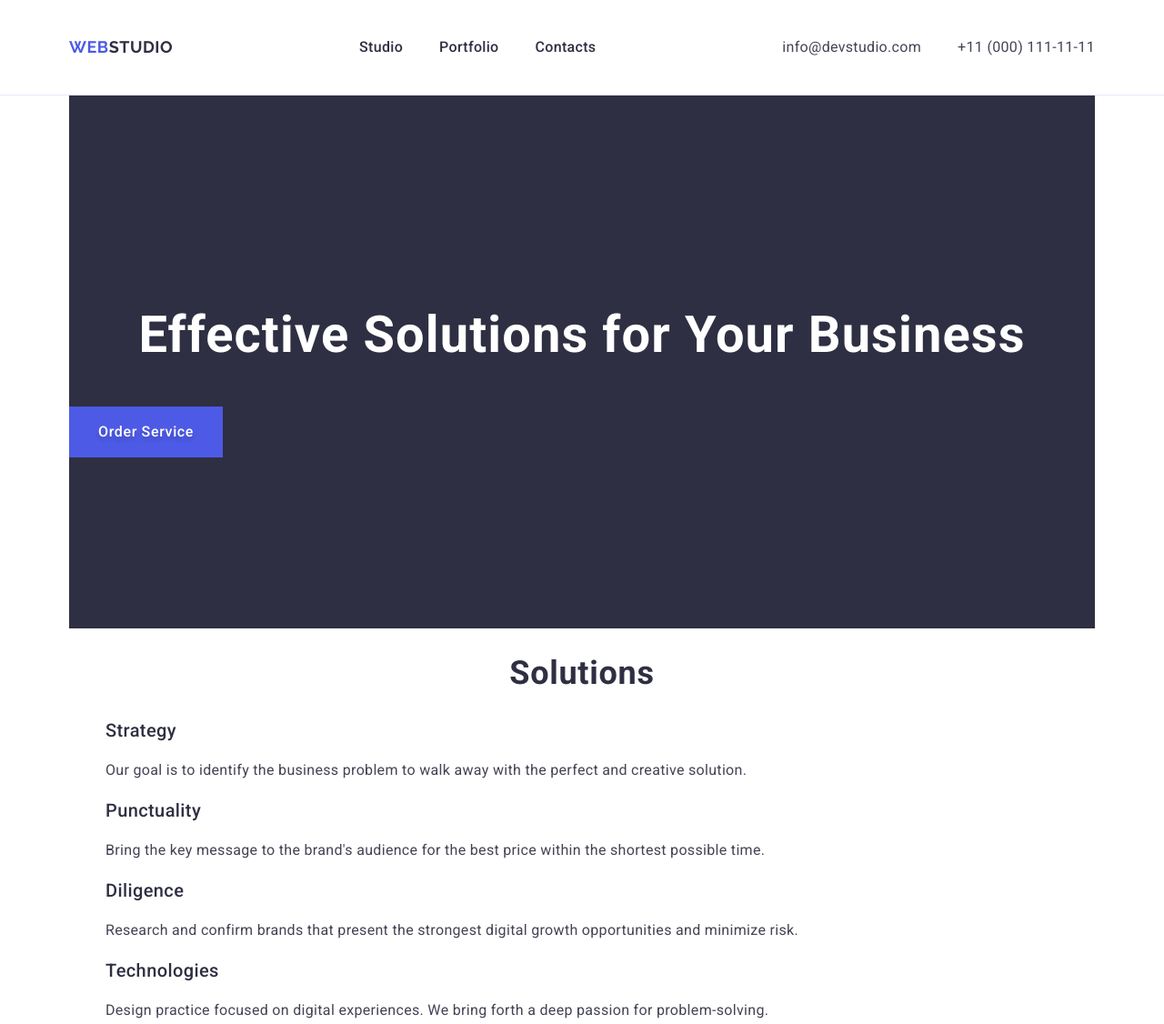
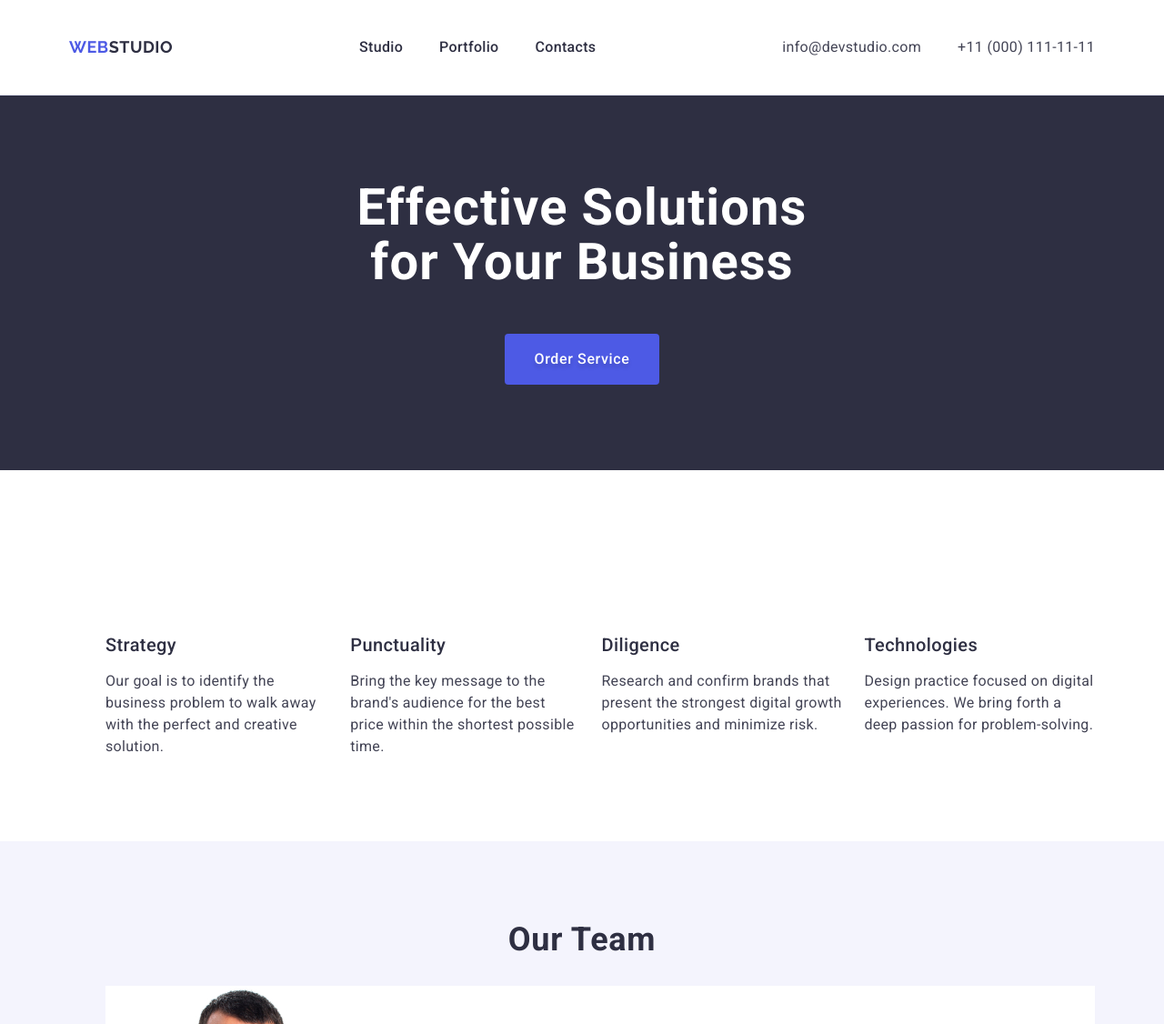
Before and after one commit to Dididi2000/goit-markup-hw-03, a plain HTML site: page index.html in a window 1280 px wide. Shown: the top 1126 px of the page at 91% size. Drawn offline with nearby package versions, Linux system fonts and the light colour scheme.

Commit message:
section 1/2

```diff
--- a/css/styles.css
+++ b/css/styles.css
@@ -125,11 +125,17 @@ h2 {
 
 }
 
+.section {
+    padding: 60px 0;
+}
+
 /* Main-paige-section */
 
 .main-page-section {
     background-color: var(--color-main);
-    padding: 188px 0;
+    display: flex;
+    flex-direction: column;
+    padding: 94px 0;
 }
 .first-title{
     text-align: center;
@@ -137,10 +143,14 @@ h2 {
     line-height: 1.07;
     color: var(--color-accent);
     letter-spacing: 0.02em;
-    margin-bottom: 48px;
+    max-width: 496px;
+    margin: 0 auto 48px;
+
 
 }
 .button {
+    display: flex;
+    margin: 0 auto;
     padding: 16px 32px;
     font-weight: 500;
     letter-spacing: 0.04em;
@@ -150,13 +160,37 @@ h2 {
     text-align: center;
     cursor: pointer;
     border: none;
+    border-radius: 4px;
     line-height: 1.5;
+
 }
+
 .button:hover,
 .button:focus
  {
     background-color: var(--color-interactive);
 }
+
+
+
+/* Advantage section */
+
+.advantages-first-title {
+    visibility: hidden;
+}
+
+.advantages-list {
+    display: flex;
+    gap: 24px;
+    align-items: baseline;
+    justify-content: center;
+}
+
+.advantages-title {
+    margin-bottom: 8px;
+}
+
+/* Our-team-section */
 
 .our-team-section {
     background-color: #F4F4FD;
--- a/index.html
+++ b/index.html
@@ -11,6 +11,7 @@
     <link rel="stylesheet" href="./css/styles.css">
   </head>
   <body>
+
 
     <header>
 
@@ -52,20 +53,30 @@
 
     <main>
 
-      <div class="container">
+
+
+        <!-- First section -->
 
         <section class="main-page-section">
+          <div class="container">
+
           <h1 class="first-title">Effective Solutions for Your Business</h1>
           <button class="button" type="button">Order Service</button>
+
+        </div>
         </section>
 
-      </div>
 
-      <div class="container">
 
-        <section>
-          <h2>Solutions</h2>
-          <ul>
+
+
+        <!-- Second section -->
+
+        <section class="section advantages-section">
+          <div class="container">
+
+          <h2 class="advantages-first-title" >Solutions</h2>
+          <ul class="advantages-list">
             <li>
               <h3 class="advantages-title">Strategy</h3>
               <p class="advantages-desc">
@@ -93,15 +104,19 @@
               </p>
             </li>
           </ul>
+
+        </div>
         </section>
-
-      </div>
 
 
 
-      <div class="container">
+      <!-- Third section -->
 
-        <section class="our-team-section">
+
+
+        <section class="section our-team-section">
+          <div class="container">
+
           <h2 class="team-title">Our Team</h2>
           <ul>
             <li class="team-list">
@@ -125,13 +140,19 @@
               <p class="position">UI Designer</p>
             </li>
           </ul>
+
+         </div>
         </section>
 
-      </div>
 
-      <div class="container">
 
-        <section>
+      <!-- Fourth section -->
+
+
+
+        <section class="section portfolio-section">
+          <div class="container">
+
           <h2 class="portfolio-title">Our Portfolio</h2>
           <ul>
             <li>
@@ -165,9 +186,11 @@
               <p class="variety">Marketing</p>
             </li>
           </ul>
+
+        </div>
         </section>
 
-      </div>
+
 
       </main>
 
```
